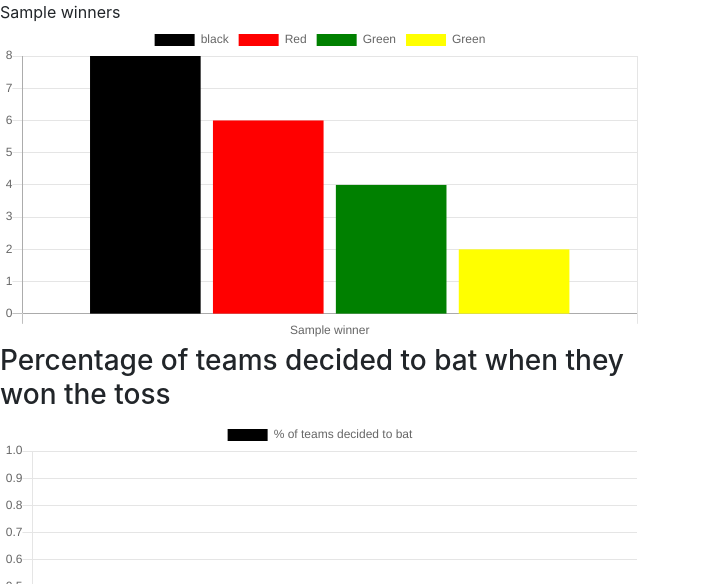
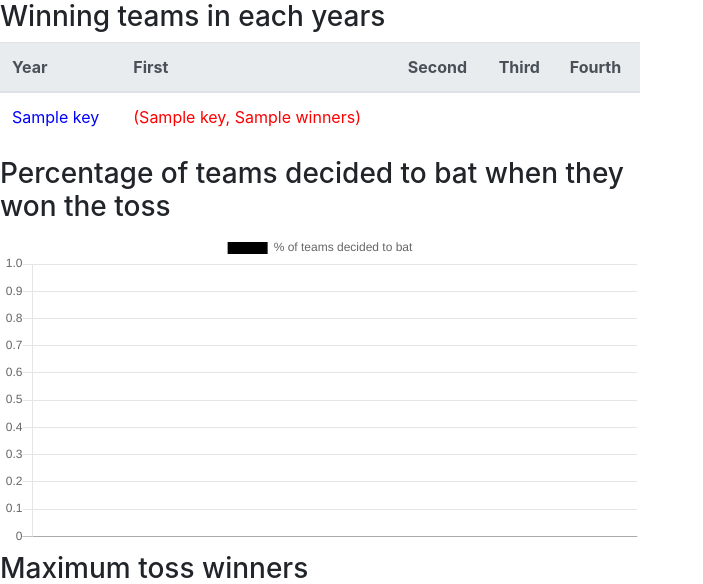
Before and after one commit to anjithadevan/ipl, a Django app: template ipl_app/templates/ipl_app/ipl.html in a window 1280 px wide. Shown: the top 584 px of the page, without its empty margins (0-703 px from the left). Run offline with Django 3.2, Linux system fonts and the light colour scheme; the template is opened without the code that fills it: most values are stand-ins (such as "Sample title", 1, 10 or a date in 2020); some libraries are stand-ins or nearby versions.

Commit message:
changed displaying winners in each year

```diff
--- a/ipl_app/templates/ipl_app/ipl.html
+++ b/ipl_app/templates/ipl_app/ipl.html
@@ -12,10 +12,28 @@
     {% block style %}{% endblock %}
   </head>
   <body>
-  {{winners}}
-  <div class="chart-container" style="width: 50%;">
-    <canvas id="bar-chartcanvas"></canvas>
-  </div>
+  <h3>Winning teams in each years</h3>
+  <table class="table" style="width: 50%;">
+    <thead class="thead-light">
+      <tr>
+        <th scope="col">Year</th>
+        <th scope="col">First</th>
+        <th scope="col">Second</th>
+        <th scope="col">Third</th>
+        <th scope="col">Fourth</th>
+      </tr>
+    </thead>
+    <tbody>
+    {% for key, values in winners.items %}
+      <tr>
+        <td style="color:blue">{{key}}</td>
+        {% for v in values %}
+        <td style="color:red">{{v}}</td>
+        {% endfor %}
+      </tr>
+    {% endfor %}
+    </tbody>
+  </table>
   <div id="container" style="width: 50%;">
       <h3>Percentage of teams decided to bat when they won the toss</h3>
     <canvas id="pie-chart"></canvas>
@@ -61,50 +79,7 @@
         window.myPie = new Chart(player_of_match, playerOfMatch);
         window.myPie = new Chart(ctx, config);
         window.myPie = new Chart(tos_winner, toss_winner);
-        var bar_chartcanvas = document.getElementById("bar-chartcanvas").getContext("2d");
-        window.myPie = new Chart(bar_chartcanvas,myBarChart );
     };
-    var data = {
-        labels: [{% for label in winners %} '{{ label }}', {% endfor %}],
-        datasets: [
-            {
-                label: "black",
-                backgroundColor: "black",
-                data: [8,8,8]
-            },
-            {
-                label: "Red",
-                backgroundColor: "red",
-                data: [6,6,6]
-            },
-            {
-                label: "Green",
-                backgroundColor: "green",
-                data: [4,4,4]
-            },
-            {
-                label: "Green",
-                backgroundColor: "yellow",
-                data: [2,2,2]
-            }
-        ]
-    };
-
-    var myBarChart = {
-        type: 'bar',
-        data: data,
-        options: {
-            barValueSpacing: 20,
-            scales: {
-                yAxes: [{
-                    ticks: {
-                        min: 0,
-                    }
-                }]
-            }
-        }
-    };
-
     var most_match_locations = {
       type: 'bar',
       data: {
```
